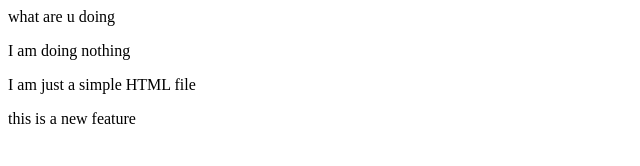
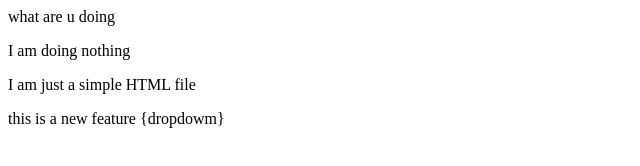
Before and after one commit to Shashank-k12/localrepo, a plain HTML site: page index.html in a window 1280 px wide. Shown: the full height of the page, 0-640 px from the left. Drawn offline with Linux system fonts and the light colour scheme.

```diff
--- a/index.html
+++ b/index.html
@@ -1,4 +1,4 @@
 <p> what are u doing</p>
 <p> I am doing nothing</p>
 <p> I am just a simple HTML file</p>
-<p> this is a new feature</p>
+<p> this is a new feature {dropdowm}</p>
```
